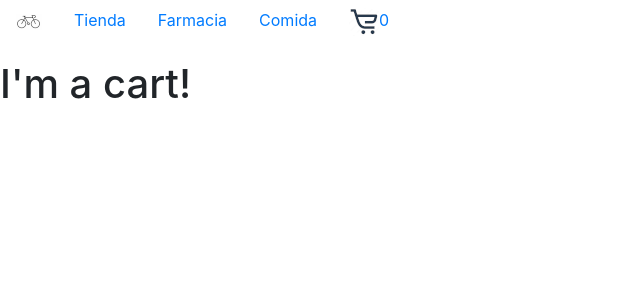
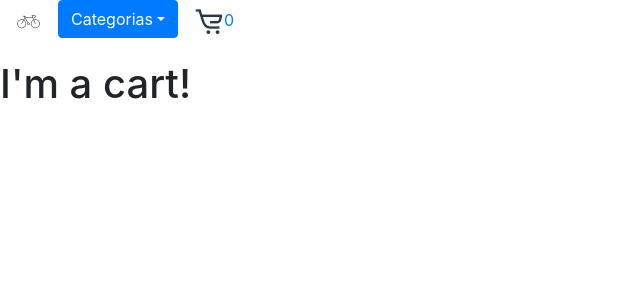
Before and after one commit to Mardonio-Abreu/deliveryAbreu, a React (Vite) app: page /cart in a window 1280 px wide. Shown: the top 300 px of the page, without its empty margins (0-640 px from the left). Built offline with nearby package versions, Linux system fonts and the light colour scheme.

Commit message:
Navbar dropdown implemented

```diff
--- a/src/App.css
+++ b/src/App.css
@@ -5,3 +5,8 @@
   text-align: left;
   display:inline-flex;
  }
+
+ .NavBar {
+  display: inline-flex;
+  align-content: space-between;
+ }
--- a/src/components/Cart.jsx
+++ b/src/components/Cart.jsx
@@ -1,11 +1,5 @@
-import { CartContext } from "../context/CartContext"
-import { useContext } from "react"
-
 const Cart = () => {
 
-    const {cartItems} = useContext(CartContext);
-
-    console.log(cartItems);
 
     return(
     <h1>I'm a cart!</h1>
--- a/src/components/CartWidget.jsx
+++ b/src/components/CartWidget.jsx
@@ -1,8 +1,14 @@
+import { useContext } from "react";
+import { CartContext } from "../context/CartContext";
 import cartLogo from "./../assets/cartWidget.png"
-const CartWidget = ({numberOfProducts}) => {
+const CartWidget = () => {
+
+    const {cartItemsQuantity} = useContext(CartContext);
+
+
     return (
         <>
-            <p><img src={cartLogo} alt="cart logo" />{numberOfProducts}</p>
+            <p><img src={cartLogo} alt="cart logo" />{cartItemsQuantity()}</p>
         </>
     )
 }
--- /dev/null
+++ b/src/components/Dropdown.jsx
@@ -0,0 +1,19 @@
+import Dropdown from 'react-bootstrap/Dropdown';
+
+const DropdownMenu = ()  => {
+  return (
+    <Dropdown ata-bs-theme="dark">
+      <Dropdown.Toggle>
+        Categorias
+      </Dropdown.Toggle>
+
+      <Dropdown.Menu>
+        <Dropdown.Item href="/category/Comida">Comida</Dropdown.Item>
+        <Dropdown.Item href="/category/Farmacia">Farmacia</Dropdown.Item>
+        <Dropdown.Item href="/category/Tienda">Tienda</Dropdown.Item>
+      </Dropdown.Menu>
+    </Dropdown>
+  );
+}
+
+export default DropdownMenu;
--- a/src/components/ItemDetailCard.jsx
+++ b/src/components/ItemDetailCard.jsx
@@ -1,4 +1,3 @@
-import Button from 'react-bootstrap/Button';
 import Card from 'react-bootstrap/Card';
 import ItemQuantityForm from './ItemQuantityForm';
 
--- a/src/components/ItemQuantityForm.jsx
+++ b/src/components/ItemQuantityForm.jsx
@@ -7,16 +7,18 @@ const ItemQuantityForm = ({ itemId }) => { // Use destructuring to access itemId
 
   const { addCartItem } = useContext(CartContext);
 
+  const handleChange = () => {}
+
   const handleSubmit = (e) => {
       e.preventDefault();
-      const selectedValue = e.target.quantity.value; // Access the select element's value by its name attribute
+      const selectedValue = Number(e.target.quantity.value); // Access the select element's value by its name attribute
       addCartItem(itemId, selectedValue);
   }
 
   return (
     <Form onSubmit={handleSubmit}>
-      <Form.Select aria-label="Quantity" name="quantity"> {/* Add name attribute */}
-        <option value="">Cantidad a ordenar</option>
+      <Form.Select  name="quantity"> {/* Add name attribute */}
+        <option>Cantidad a ordenar</option>
         <option value="1">1</option>
         <option value="2">2</option>
         <option value="3">3</option>
--- a/src/components/NavBar.jsx
+++ b/src/components/NavBar.jsx
@@ -1,62 +1,32 @@
 import logo from "../assets/logo.png"
 import CartWidget from "./CartWidget";
 import Nav from "react-bootstrap/Nav";
-import { useContext, useState, useEffect } from "react";
-import { CartContext } from "../context/CartContext";
+import DropdownMenu from "./Dropdown";
 const NavBar = () => {
 
-  const {cartItemsQuantity} = useContext(CartContext);
-  const [itemsQuantity, setItemsQuantity] = useState(0);
-
-  useEffect(( ) => {
-
-    const newQuantity = () => {
-      setItemsQuantity(cartItemsQuantity());
-    }
-
-    newQuantity();
-  }, [])
+  return (
+    <Nav variant="pills">
+      <Nav.Item>
+        <Nav.Link href="/">
+          <img src={logo} alt="company logo" />
+        </Nav.Link>
+      </Nav.Item>
+      <div className="NavBar">
+       <DropdownMenu />
+       <Nav.Item>
+         <Nav.Link href="/cart">
+           <CartWidget />
+         </Nav.Link>
+       </Nav.Item>
+      </div>
+    </Nav>
+  );
 
 
 
-  return (
-
-          <Nav variant="pills">
-
-            <Nav.Link href = "/">
-              <Nav.Item>
-                <img src={logo} alt="company logo" />
-              </Nav.Item>
-            </Nav.Link>
 
 
-            <Nav.Link href= "/category/Tienda">
-              <Nav.Item>
-                Tienda
-              </Nav.Item>
-            </Nav.Link>
 
-
-            <Nav.Link href="/category/Farmacia">
-              <Nav.Item>
-                Farmacia
-              </Nav.Item>
-            </Nav.Link>
-
-            <Nav.Link href="/category/Comida">
-              <Nav.Item>
-                Comida
-              </Nav.Item>
-            </Nav.Link>
-
-            <Nav.Link href = "/cart">
-              <Nav.Item>
-                 <CartWidget numberOfProducts={itemsQuantity} />
-              </Nav.Item>
-            </Nav.Link>
-
-          </Nav>
-        );
 
 };
 
--- a/src/context/CartContext.jsx
+++ b/src/context/CartContext.jsx
@@ -22,11 +22,15 @@ const CartProvider = ({children}) => {
         setCartItems(newCartItemArray);
     };
 
-    const cartItemsQuantity = () => {
+    const cartItemsQuantity = (() => {
+        let counter = 0;
+        cartItems.forEach((item) => {
+            counter = counter + item.quantity;
+        });
 
-        return cartItems.reduce((total, item) => total + item.quantity, 0);
+        return counter;
 
-    }
+    });
 
     return (
         <CartContext.Provider value={{cartItems, addCartItem, deleteCartItem, cartItemsQuantity}}>
```
